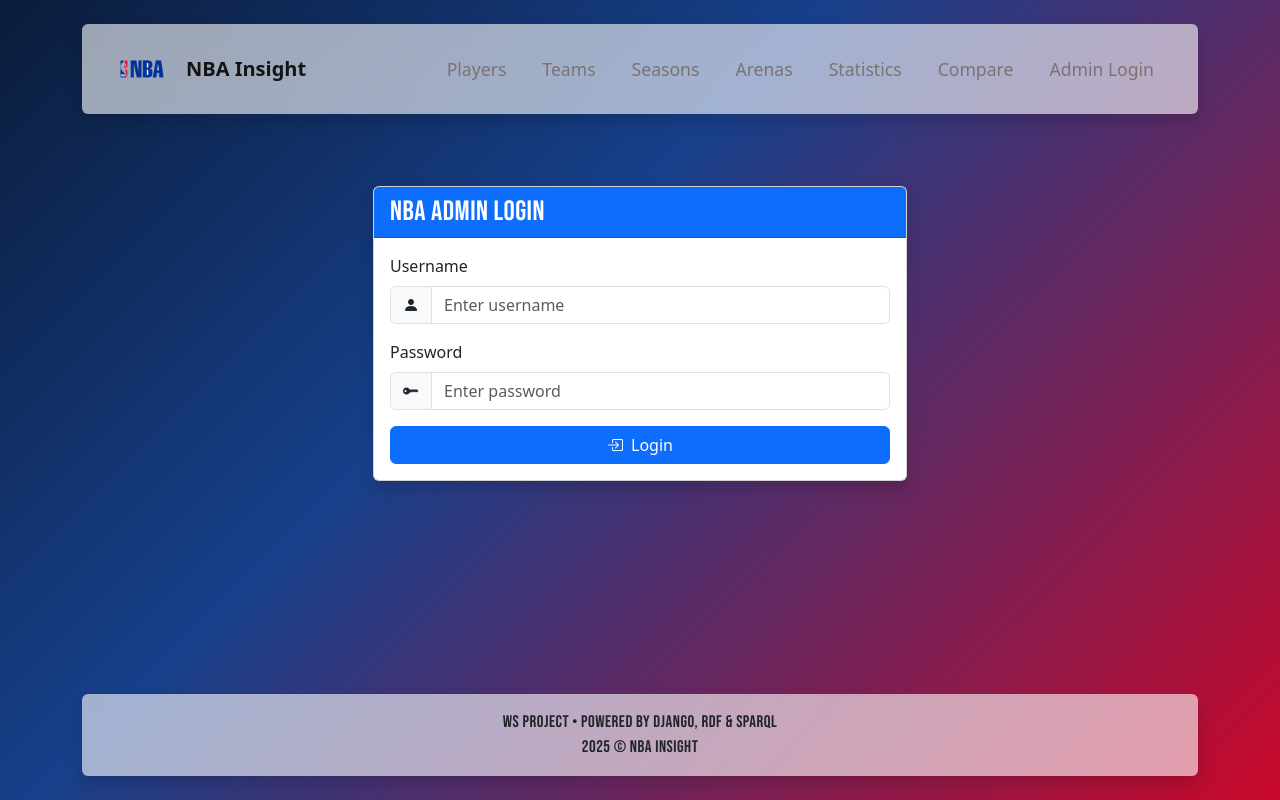
After one commit to RobertoCastro391/WS_Projects, a Django app: page /staff/login/ in a window 1280 px wide. The commit adds this page. Run offline with Django 5.2, Linux system fonts and the light colour scheme.

Commit message:
added admin login

```diff
--- a/NBAProject/NBAProject/urls.py
+++ b/NBAProject/NBAProject/urls.py
@@ -64,6 +64,10 @@ urlpatterns = [
     path("rede/jogadores/expand/<path:player_id>/", views.expandir_jogador),
     path('stats/', views.stats),
 
+    # Admin
+    path('staff/login/', views.login_view, name='staff_login'),
+    path('staff/logout/', views.logout_view, name='logout'),
+
     #Funcionalidades Extras
     # path('sparql/', views.executar_sparql),  # Playground SPARQL
     # path('exportar/participacoes/', views.exportar_participacoes),  # Exportar participações em CSV/JSON
--- a/NBAProject/app/apps.py
+++ b/NBAProject/app/apps.py
@@ -4,3 +4,9 @@ from django.apps import AppConfig
 class AppConfig(AppConfig):
     default_auto_field = 'django.db.models.BigAutoField'
     name = 'app'
+
+    def ready(self):
+        from .admin_setup import create_admin_user
+
+        # Run the function to create admin user if it doesn't exist
+        create_admin_user()
--- a/NBAProject/app/templates/layout.html
+++ b/NBAProject/app/templates/layout.html
@@ -115,6 +115,12 @@
             <li class="nav-item"><a class="nav-link" href="/arenas/">Arenas</a></li>
             <li class="nav-item"><a class="nav-link" href="/stats/">Statistics</a></li>
             <li class="nav-item"><a class="nav-link" href="/comparar_jogadores/">Compare</a></li>
+            {% if not user.is_staff %}
+            <li class="nav-item"><a class="nav-link" href="/staff/login/">Admin Login</a></li>
+            {% endif %}
+            {% if user.is_authenticated and user.is_staff %}
+            <li class="nav-item"><a class="nav-link" href="/staff/logout">Logout</a></li>
+            {% endif %}
           </ul>
         </div>
       </div>
--- /dev/null
+++ b/NBAProject/app/templates/login.html
@@ -0,0 +1,52 @@
+{% extends "layout.html" %}
+
+{% block title %}Admin Login{% endblock %}
+
+{% block content %}
+<div class="container">
+  <div class="row mt-5 justify-content-center">
+    <div class="col-md-6">
+      <div class="card shadow">
+        <div class="card-header bg-primary text-white">
+          <h3 class="card-title mb-0">NBA Admin Login</h3>
+        </div>
+        <div class="card-body">
+          {% if error_message %}
+            <div class="alert alert-danger" role="alert">
+              {{ error_message }}
+            </div>
+          {% endif %}
+
+          <form method="post" action="{% url 'staff_login' %}">
+            {% csrf_token %}
+
+            <div class="mb-3">
+              <label for="username" class="form-label">Username</label>
+              <div class="input-group">
+                <span class="input-group-text"><i class="bi bi-person-fill"></i></span>
+                <input type="text" class="form-control" id="username" name="username" placeholder="Enter username" required>
+              </div>
+            </div>
+
+            <div class="mb-3">
+              <label for="password" class="form-label">Password</label>
+              <div class="input-group">
+                <span class="input-group-text"><i class="bi bi-key-fill"></i></span>
+                <input type="password" class="form-control" id="password" name="password" placeholder="Enter password" required>
+              </div>
+            </div>
+
+            <div class="d-grid gap-2">
+              <button type="submit" class="btn btn-primary">
+                <i class="bi bi-box-arrow-in-right me-2"></i>Login
+              </button>
+            </div>
+
+            <input type="hidden" name="next" value="{{ next }}">
+          </form>
+        </div>
+      </div>
+    </div>
+  </div>
+</div>
+{% endblock %}
--- a/NBAProject/app/views.py
+++ b/NBAProject/app/views.py
@@ -1,11 +1,14 @@
 import json
 import re
 from collections import defaultdict
-from django.views.decorators.cache import cache_page
+
 import requests
 from django.conf import settings
+from django.contrib.auth import authenticate, login, logout
+from django.contrib.auth.decorators import login_required, user_passes_test
 from django.http import JsonResponse
 from django.shortcuts import redirect, render
+from django.views.decorators.cache import cache_page
 from SPARQLWrapper import JSON, SPARQLWrapper
 
 
@@ -1552,3 +1555,30 @@ def stats(request):
         "stats_json": json.dumps(stats_data),
         "stats_data": stats_data
     })
+
+# ================ Admin views ====================
+
+def is_admin(user):
+    """Check if user is staff or superuser"""
+    return user.is_staff or user.is_superuser
+
+def login_view(request):
+    """Handle user login"""
+    if request.method == 'POST':
+        username = request.POST.get('username')
+        password = request.POST.get('password')
+        user = authenticate(request, username=username, password=password)
+
+        if user is not None and (user.is_staff or user.is_superuser):
+            login(request, user)
+            return redirect('/')
+        else:
+            error_message = "Invalid login credentials or insufficient permissions."
+            return render(request, 'login.html', {'error_message': error_message})
+    else:
+        return render(request, 'login.html')
+
+def logout_view(request):
+    """Handle user logout"""
+    logout(request)
+    return redirect('/staff/login')
--- a/NBAProject/requirements.txt
+++ b/NBAProject/requirements.txt
@@ -2,3 +2,4 @@ Django>=5.1,<6.0
 SPARQLWrapper>=1.8.5
 requests
 rdflib
+python-dotenv
```
Also changed, not shown: NBAProject/app/admin_setup.py (added, +50 -0 lines), NBAProject/app/templates/players.html (+0 -25 lines), 1 other file.
